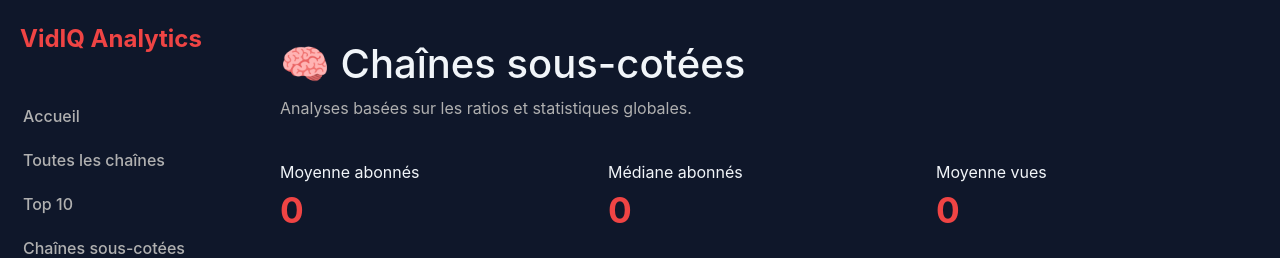
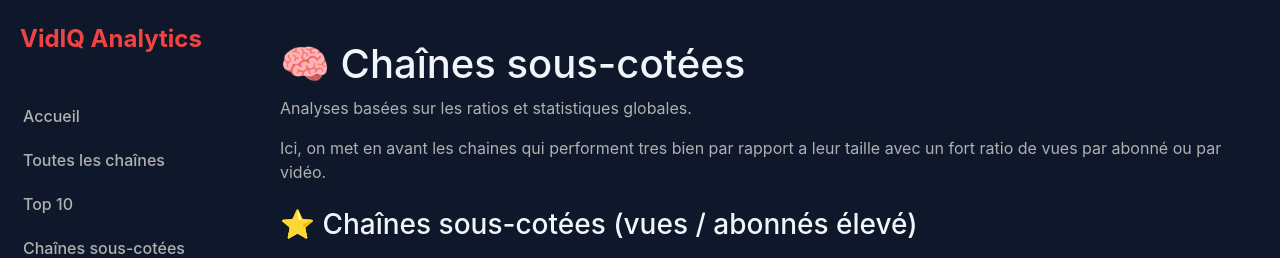
Before and after one commit to marieb240/DataEngineer_Project, a Flask app: page /chaines_sous_cotees in a window 1280 px wide. Shown: the top 258 px of the page. Run offline with Flask 3, Linux system fonts and the light colour scheme; data that the repository does not hold is empty; some libraries are stand-ins or nearby versions.

Commit message:
modif chaines_sous_cotees

```diff
--- a/app/templates/chaines_sous_cotees.html
+++ b/app/templates/chaines_sous_cotees.html
@@ -7,30 +7,14 @@
     <div class="col-lg-12">
         <h1>🧠 Chaînes sous-cotées </h1>
         <p class="text-muted">Analyses basées sur les ratios et statistiques globales.</p>
+        <p class="text-muted mb-0">
+            Ici, on met en avant les chaines qui performent tres bien par rapport a leur taille
+            avec un fort ratio de vues par abonné ou par vidéo.
+        </p>
     </div>
 </div>
 
-<!-- KPI globaux -->
-<div class="row">
-    <div class="col-md-4">
-        <div class="stat-box">
-            <div class="stat-label">Moyenne abonnés</div>
-            <div class="stat-number">{{ "{:,}".format(stats.avg_subscribers) }}</div>
-        </div>
-    </div>
-    <div class="col-md-4">
-        <div class="stat-box">
-            <div class="stat-label">Médiane abonnés</div>
-            <div class="stat-number">{{ "{:,}".format(stats.median_subscribers) }}</div>
-        </div>
-    </div>
-    <div class="col-md-4">
-        <div class="stat-box">
-            <div class="stat-label">Moyenne vues</div>
-            <div class="stat-number">{{ "{:,}".format(stats.avg_views) }}</div>
-        </div>
-    </div>
-</div>
+
 
 <!-- Underrated channels -->
 <div class="row mt-4">
```
Also changed, not shown: app/templates/accueil.html (+9 -9 lines).
